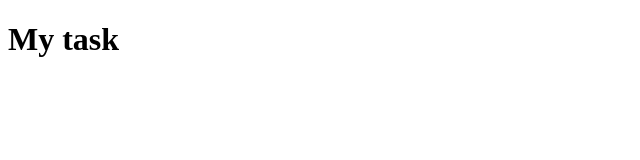
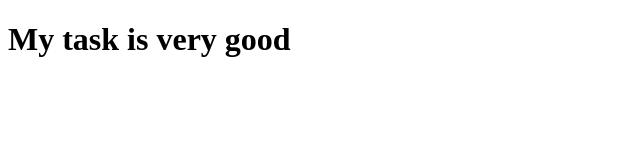
Before and after one commit to Oleh-Pidverbetskyi/my-task, a plain HTML site: page index.html in a window 1280 px wide. Shown: the whole page, without its empty margins (0-640 px from the left). Drawn offline with Linux system fonts and the light colour scheme.

Commit message:
title was changed

```diff
--- a/index.html
+++ b/index.html
@@ -7,6 +7,6 @@
     <title>My task</title>
 </head>
 <body>
-    <h1>My task</h1>
+    <h1>My task is very good</h1>
 </body>
 </html>
```
